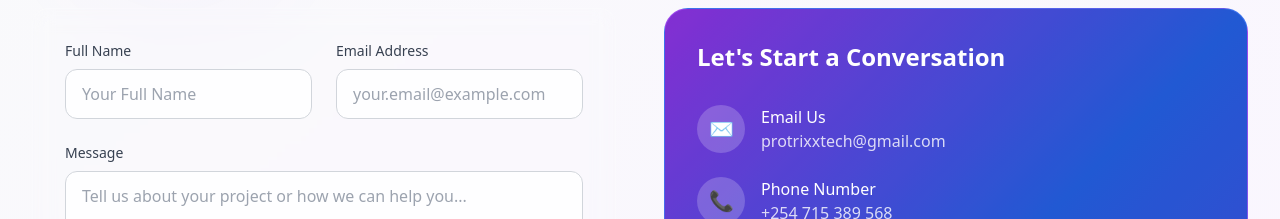
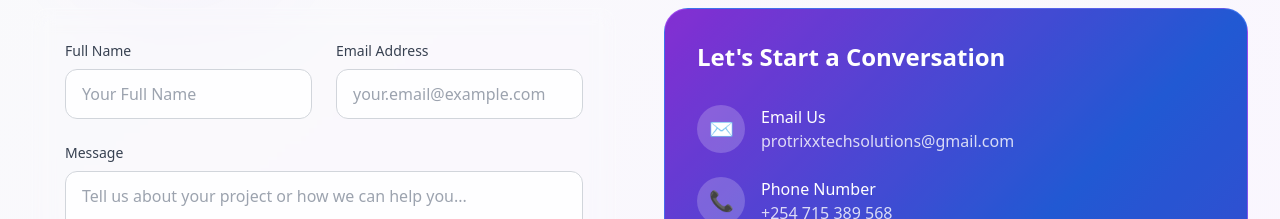
Before and after one commit to uchumitechsolutions/uchumitech-v1, a Nuxt app: page / in a window 1280 px wide. Shown: the part 4760-4979 px from the top of the page. Built offline with nearby package versions, Linux system fonts and the light colour scheme.

Commit message:
edited email info

```diff
--- a/app/pages/index.vue
+++ b/app/pages/index.vue
@@ -417,7 +417,7 @@
                     </div>
                     <div>
                       <div class="font-medium">Email Us</div>
-                      <div class="opacity-80">protrixxtech@gmail.com</div>
+                      <div class="opacity-80">protrixxtechsolutions@gmail.com</div>
                     </div>
                   </div>
 
```
Also changed, not shown: 1 other file (tests, documents, lock files or other folders).
